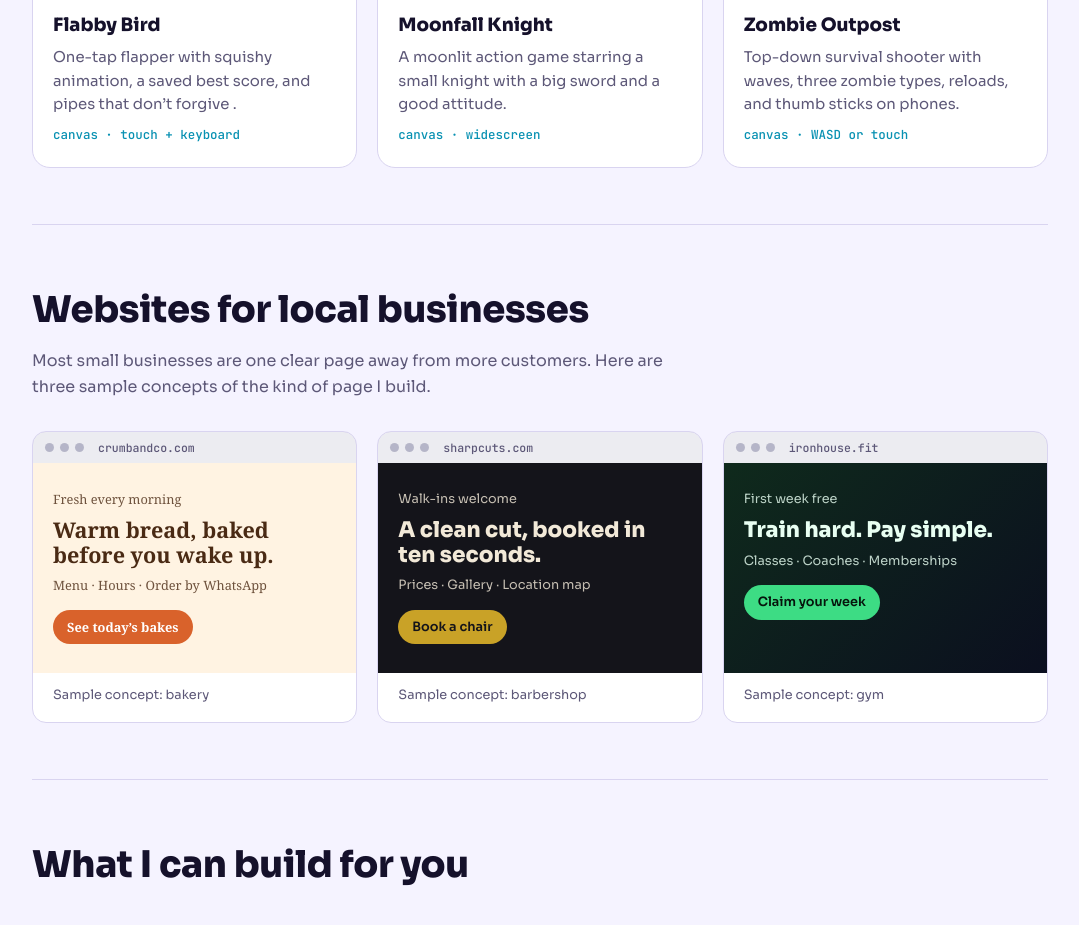
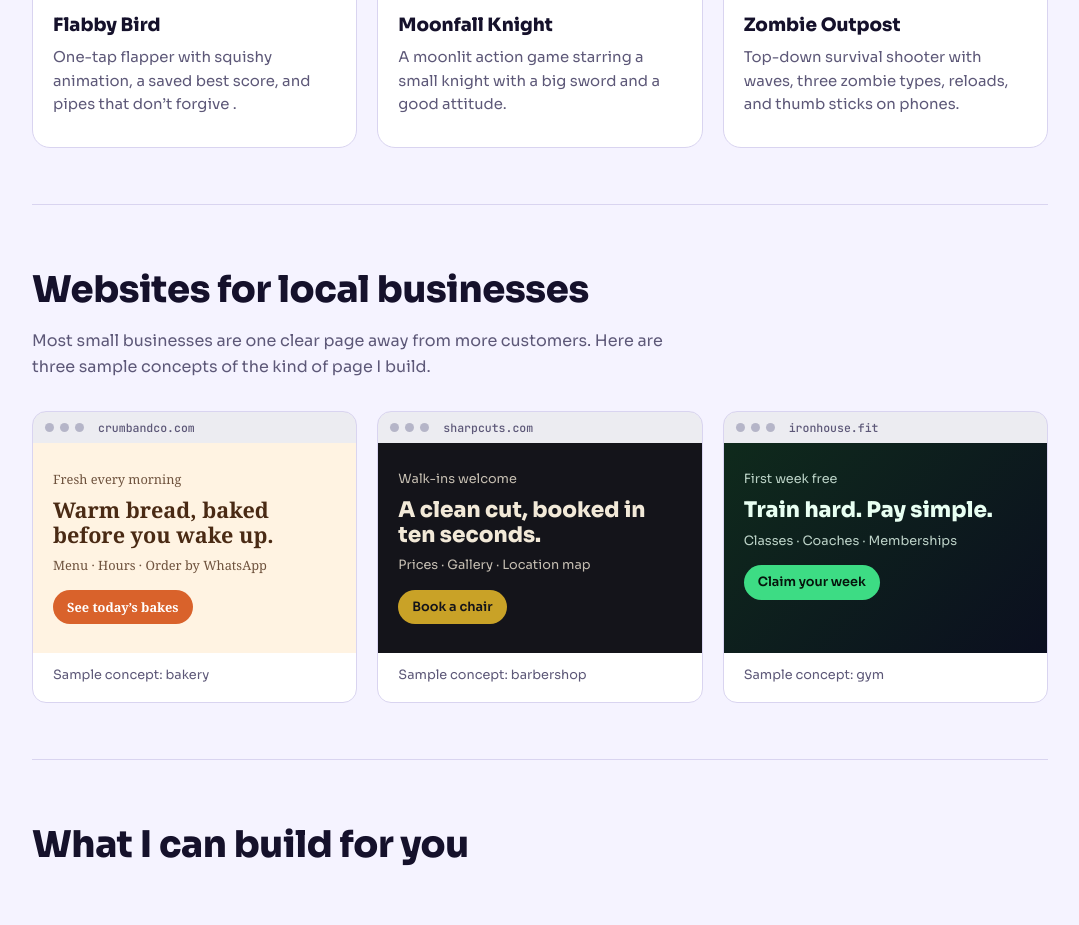
Before and after one commit to maecoding5/portfolio, a plain HTML site: page index.html in a window 1280 px wide. Shown: the part 1040-1965 px from the top of the page, without its empty margins (100-1179 px from the left). Drawn offline with Linux system fonts and the light colour scheme.

Commit message:
Update index.html

```diff
--- a/index.html
+++ b/index.html
@@ -117,14 +117,14 @@ footer { padding:28px 0 40px; color:var(--muted); font-size:.85rem; border-top:1
       <article class="card"><div class="thumb t1"><div class="p1"></div><div class="p2"></div><div class="bird"></div></div>
         <div class="body"><h3>Flabby Bird</h3><p>
           One-tap flapper with squishy animation, a saved best score, and pipes that don’t forgive
-          .</p><div class="tags">canvas · touch + keyboard</div></article>
+          .</p><div class="tags"></div></article>
       <article class="card"><div class="thumb t2"><div class="moon"></div><div class="floor"></div><div class="kn"></div></div>
         <div class="body"><h3>Moonfall Knight</h3><p>
           A moonlit action game starring a small knight with a big sword and a good attitude.</p><div class="tags">
-            canvas · widescreen</div></div></article>
+         </div></div></article>
       <article class="card"><div class="thumb t3"><div class="z"></div><div class="z"></div><div class="z"></div><div class="z"></div><div class="pl"></div></div>
         <div class="body"><h3>Zombie Outpost</h3><p>Top-down survival shooter with waves,
-          three zombie types, reloads, and thumb sticks on phones.</p><div class="tags">canvas · WASD or touch</div></div></article>
+          three zombie types, reloads, and thumb sticks on phones.</p><div class="tags"></div></div></article>
     </div>
   </section>
 
```
